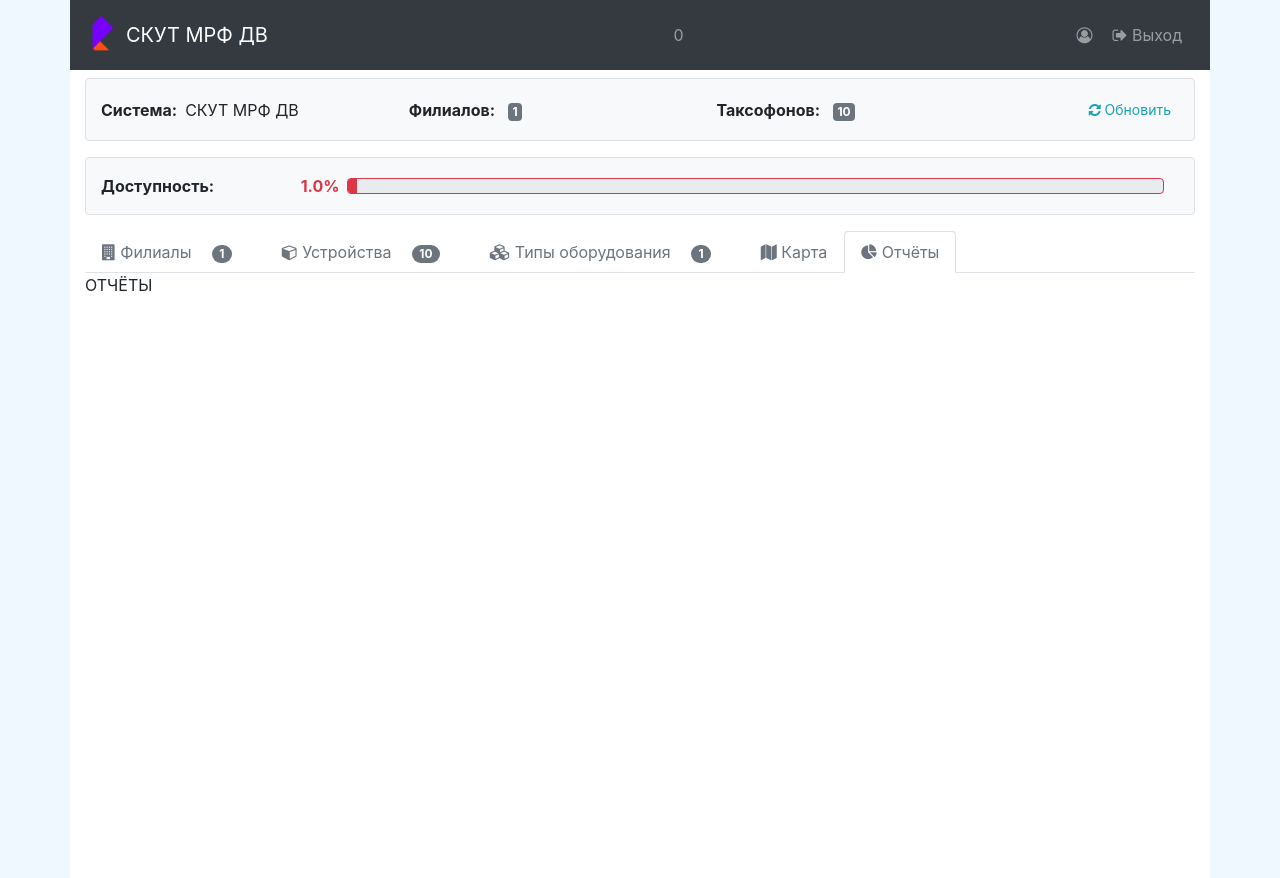
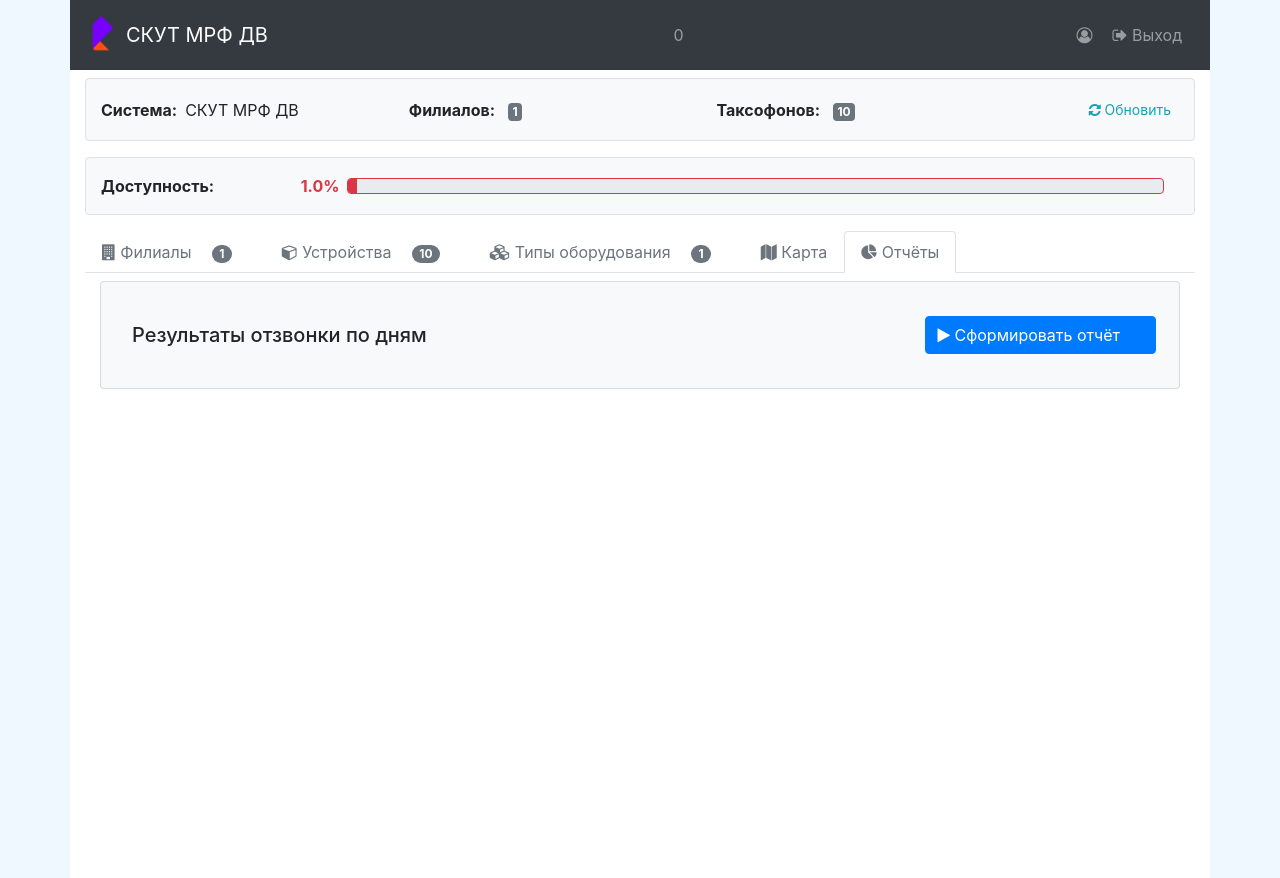
Before and after one commit to ondrevladimirovich/cut, a Flask app: template project/templates/index.html in a window 1280 px wide, after a click on "Отчёты". Run offline with Flask 2, Linux system fonts and the light colour scheme; the template is opened without the code that fills it: most values are stand-ins (such as "Sample title", 1, 10 or a date in 2020); some libraries are stand-ins or nearby versions.

Commit message:
Шаблон блока с отчётом для таба "Отчёты"

```diff
--- a/project/templates/index.html
+++ b/project/templates/index.html
@@ -228,7 +228,33 @@
                         </div>
 
                         <div class="tab-pane fade" id="reports_tab">
-                            <p>ОТЧЁТЫ</p>
+                            <div>
+                                <div class="row mt-2 mb-3"><div class="col">
+                                    <div class="col">
+                                        <div class="card w-100 bg-light">
+                                            <div class="card-body py-2 px-3">
+                                                <div class="container-fluid">
+                                                    <div class="row align-items-center" style="min-height: 90px;">
+                                                        <div class="col-4">
+                                                            <h5 class="m-0">Результаты отзвонки по дням</h5>
+                                                        </div>
+
+                                                        <div class="col">
+                                                        </div>
+
+                                                        <div class="col-3">
+                                                            <a href="/" class="btn text-left ml-2 btn-primary btn-block" target="_self">
+                                                                <i class="fa fa-play" aria-hidden="true"></i>
+                                                                Сформировать отчёт
+                                                            </a>
+                                                        </div>
+                                                    </div>
+                                                </div>
+                                            </div>
+                                        </div>
+                                    </div>
+                                </div>
+                            </div>
                         </div>
                     </div>
                 </div>
```
